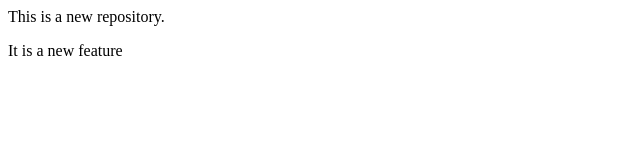
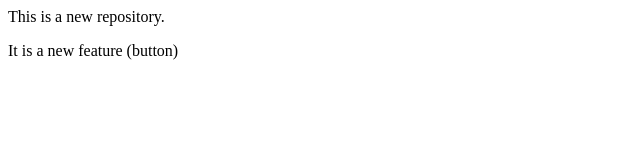
Before and after one commit to PRANAY994/dmeo, a plain HTML site: page index.html in a window 1280 px wide. Shown: the full height of the page, 0-640 px from the left. Drawn offline with Linux system fonts and the light colour scheme.

```diff
--- a/index.html
+++ b/index.html
@@ -1,2 +1,2 @@
 <p> This is a new repository. </p>
-<p> It is a new feature  </p>
+<p> It is a new feature (button) </p>
```
